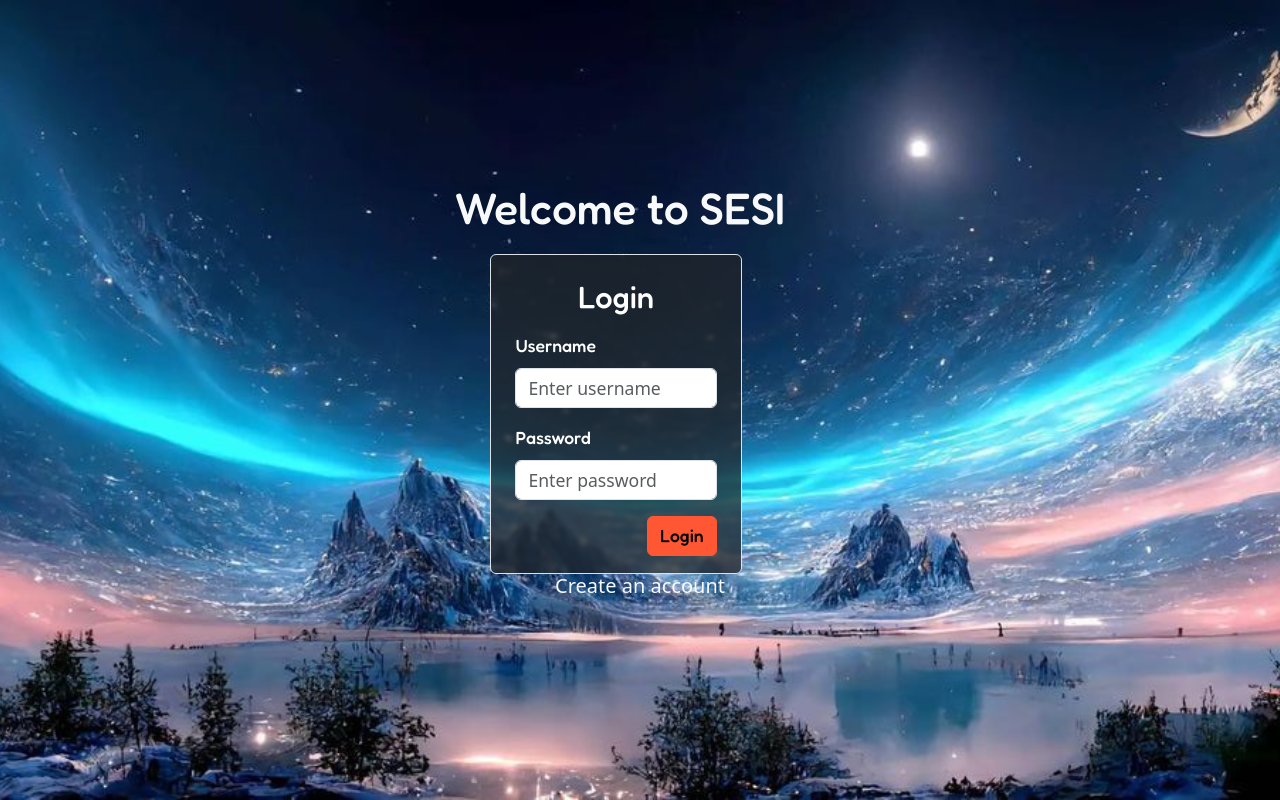
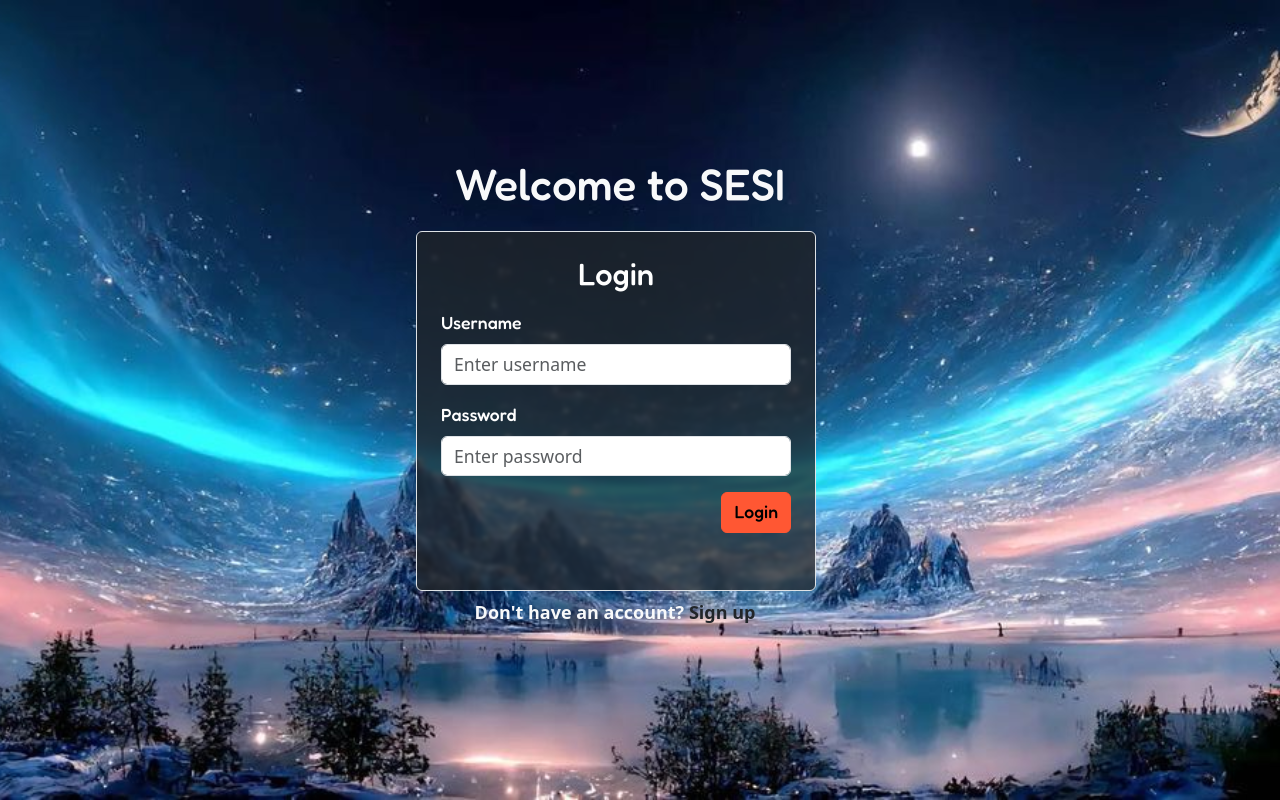
Before and after one commit to alon1194/e-commerce, a Django app: page / in a window 1280 px wide. Run offline with Django 5.2, Linux system fonts and the light colour scheme; style sheets or scripts are compiled from the project's sources; some libraries are stand-ins or nearby versions.

Commit message:
reguster sign up

```diff
--- a/oms/userauth/templates/auth/login.html
+++ b/oms/userauth/templates/auth/login.html
@@ -14,16 +14,16 @@
   }
 
   .login-box {
-    width: 300px;
+
     backdrop-filter: blur(2px);
   }
 </style>
 
 <div class="container-fluid  flex-column login-bg d-flex justify-content-center  align-items-center">
    <div>
-    <h1 class = "text-light   " style = "margin-right:40px; margin-bottom: 20px;  font-family: 'Fredoka', sans-serif">Welcome to SESI </h1>
+    <h1 class = "text-light   " style = " margin-right:40px; margin-bottom: 20px;  font-family: 'Fredoka', sans-serif">Welcome to SESI </h1>
    </div>
-  <div class="login-box border rounded p-4 bg-dark bg-opacity-75 me-5" style = "height:40%; width:20%">
+  <div class="login-box border rounded p-4 bg-dark bg-opacity-75 me-5" style = "height:360px; width:400px">
     <h3 class="mb-3 text-white text-center" style = " font-family: 'Fredoka', sans-serif">Login</h3>
 
     <div class="mb-3">
@@ -37,16 +37,15 @@
     </div>
 
     <div class="d-flex justify-content-end">
-      <button class="btn btn-primary"style = " font-family: 'Fredoka', sans-serif">Login</button>
+      <button class=" login-box btn btn-primary"style = " font-family: 'Fredoka', sans-serif">Login</button>
     </div>
   </div>
 
 
-  <div >
-        <h1 class = "text-light d-flex text-start" style = " margin-bottom: 20px;   font-size:20px; font-weight:400;">Create an account  </h1>
-
-
-  </div>
+<p class="text-light mt-2 text-start" style=" margin-right:50px; font-weight:600; font-size:18px;">
+  Don't have an account?
+  <a href="{% url 'userauth:Register' %}" class="text-dark  text-decoration-none">Sign up</a>
+</p>
 
 </div>
 {% endblock %}
--- a/oms/userauth/urls.py
+++ b/oms/userauth/urls.py
@@ -1,5 +1,5 @@
 from django.urls import path
-from .views import CustomLoginView
+from .views import CustomLoginView,  RegisterView;
 
 
 
@@ -7,4 +7,5 @@ app_name = "userauth"
 
 urlpatterns = [
    path("", CustomLoginView.as_view(), name="login"),
+   path("Register/", RegisterView.as_view(), name = "Register")
 ]
--- a/oms/userauth/views.py
+++ b/oms/userauth/views.py
@@ -5,3 +5,6 @@ from django.contrib.auth.views import LoginView
 
 class CustomLoginView(LoginView):
     template_name = "auth/login.html"
+
+class RegisterView(CreateView):
+    template_name = "auth/Register.html"
```
Also changed, not shown: oms/userauth/templates/auth/Register.html (added, +9 -0 lines).
